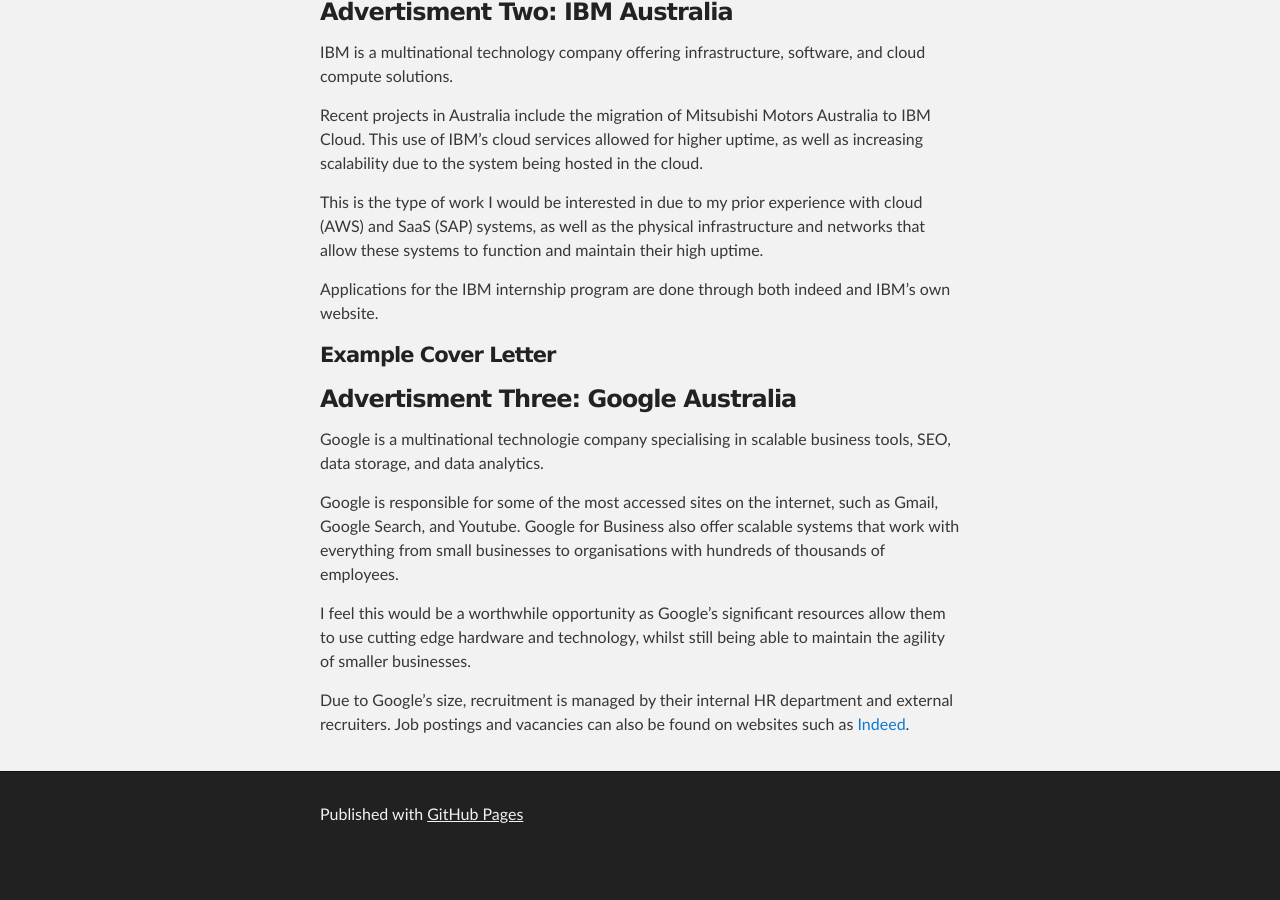
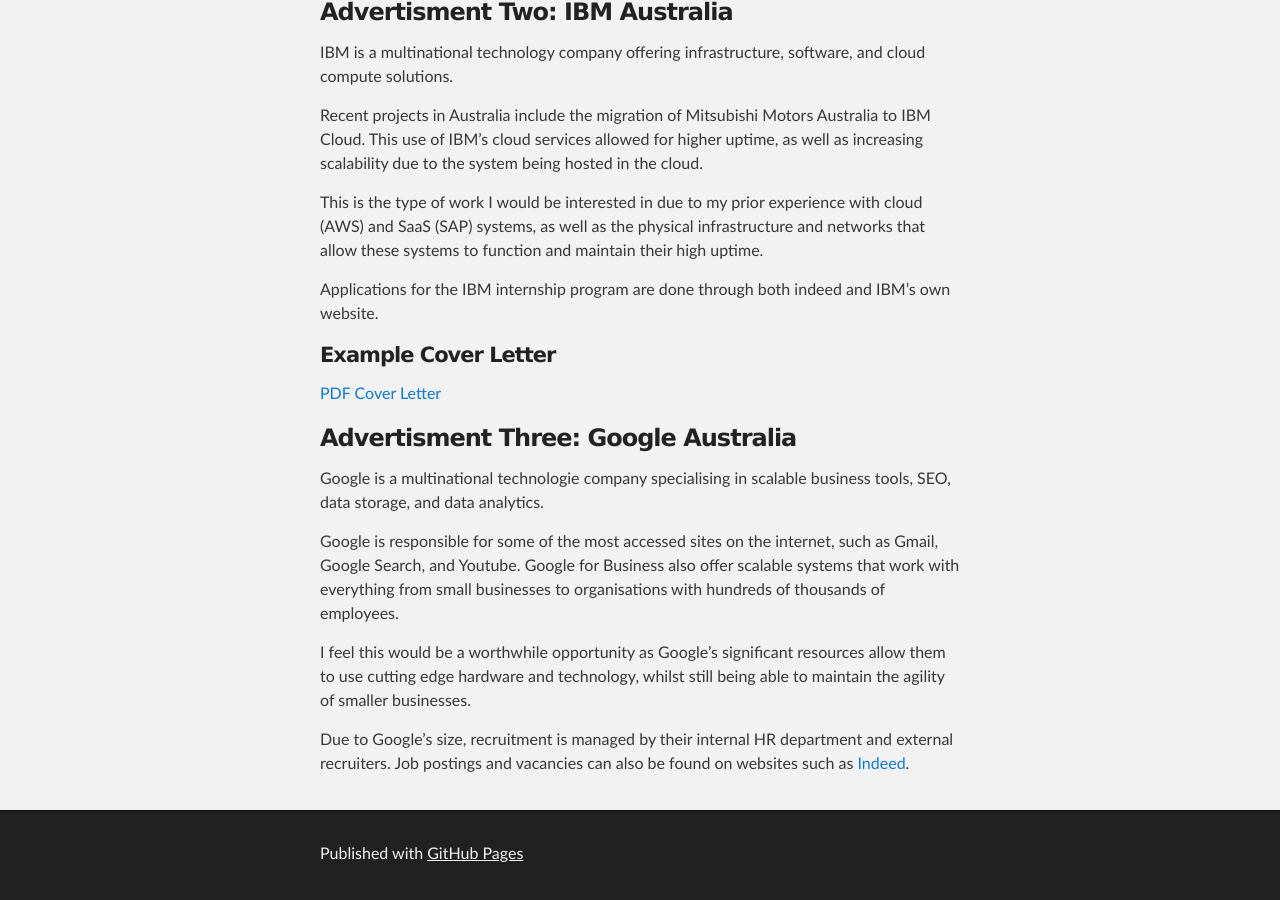
Before and after one commit to 13197963/13197963.github.io, a Jekyll site: the page built from marketAnalysis.md, in a window 1280 px wide and 900 px high, scrolled down 952 px. Built offline with Jekyll 4.4.1, drawn with Linux system fonts in a browser that asks for light colours; our own code applies the rules of GitHub Pages for plain Markdown files; before the commit the page ends 1813 px from its top, so only the background shows below that.

Commit message:
Update marketAnalysis.md

```diff
--- a/marketAnalysis.md
+++ b/marketAnalysis.md
@@ -33,6 +33,7 @@ Applications for the IBM internship program are done through both indeed and IBM
 
 #### Example Cover Letter
 
+[PDF Cover Letter](./assets/Daniel_Osmond_IBM.pdf)
 
 
 ### Advertisment Three: Google Australia
```
